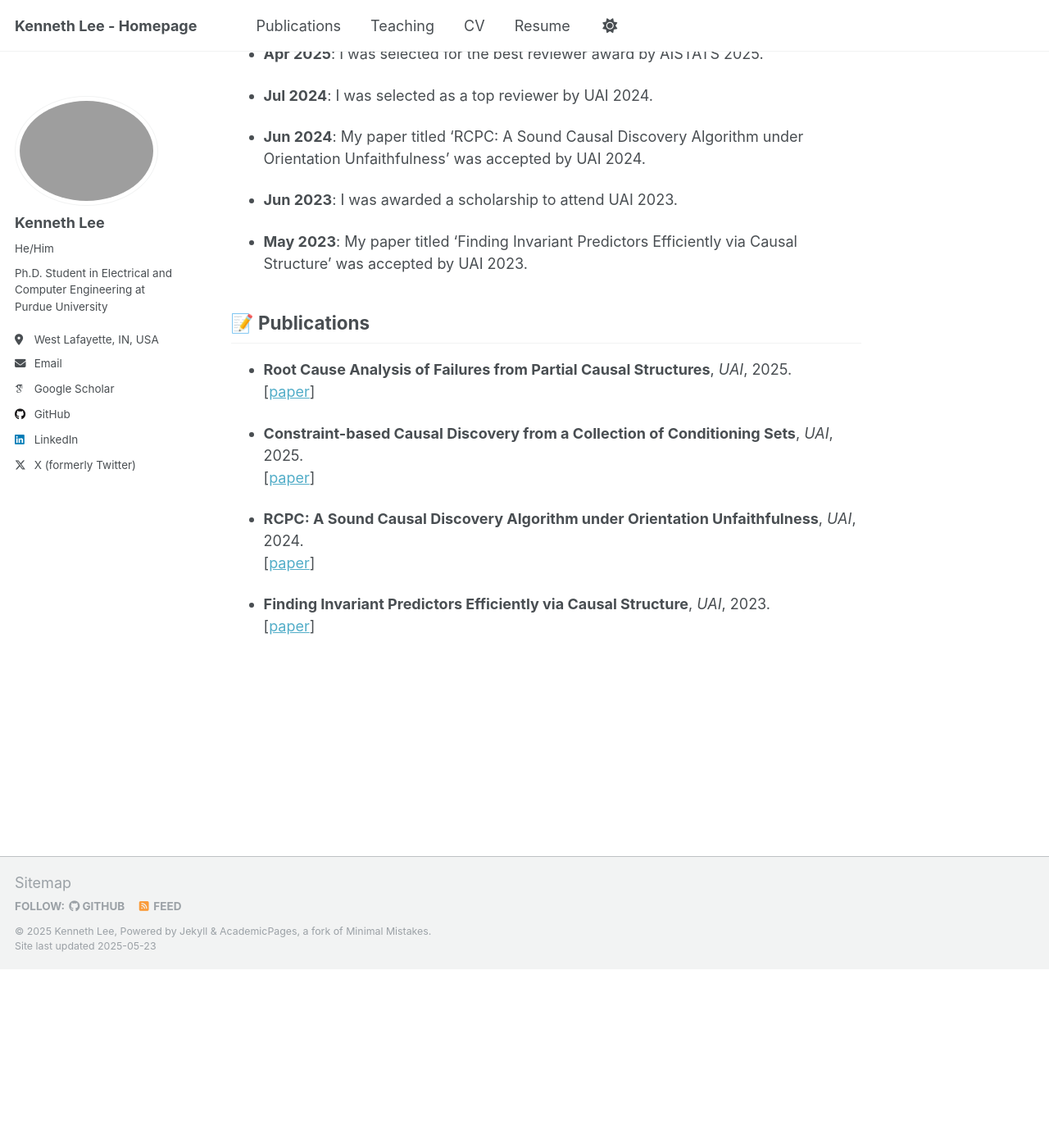
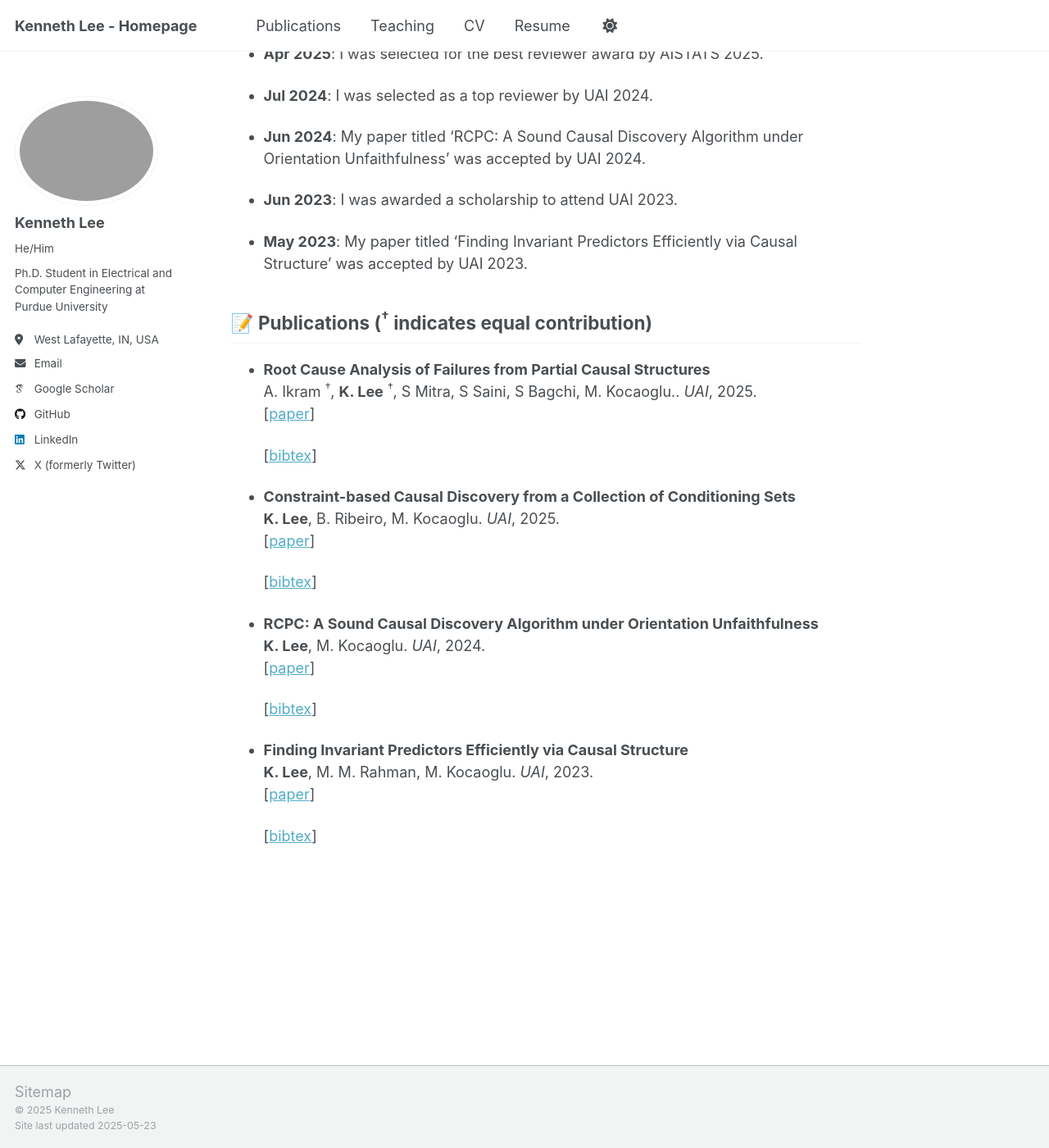
Before and after one commit to kenneth-lee-ch/kenneth-lee-ch.github.io, a Jekyll site: the page built from _pages/about.md, in a window 1280 px wide and 1400 px high, scrolled down 632 px. Shown: the whole window at 82% size. Built offline with Jekyll 4.4.1, drawn with Linux system fonts in a browser that asks for light colours; some web fonts are replaced; before the commit the page ends 1814 px from its top, so only the background shows below that.

Commit message:
update publication format

```diff
--- a/_includes/footer.html
+++ b/_includes/footer.html
@@ -1,5 +1,5 @@
 {% include base_path %}
-
+<!--
 {% if site.author.github or site.author.bitbucket or site.atom_feed.hide != true %}
 <div class="page__footer-follow">
   <ul class="social-icons">
@@ -17,9 +17,9 @@
     {% endif %}
   </ul>
 </div>
-{% endif %}
+{% endif %} -->
 
 <div class="page__footer-copyright">
-  &copy; {{ site.time | date: '%Y' }} {{ site.name | default: site.title }}, {{ site.data.ui-text[site.locale].powered_by | default: "Powered by" }} <a href="http://jekyllrb.com" rel="nofollow">Jekyll</a> &amp; <a href="https://github.com/academicpages/academicpages.github.io">AcademicPages</a>, a fork of <a href="https://mademistakes.com/work/minimal-mistakes-jekyll-theme/" rel="nofollow">Minimal Mistakes</a>.<br />
+  &copy; {{ site.time | date: '%Y' }} {{ site.name | default: site.title }} <br />
   Site last updated {{ "now" | date: '%Y-%m-%d' %}}
 </div>
--- a/_pages/about.md
+++ b/_pages/about.md
@@ -20,11 +20,13 @@ Kenneth is currently a Ph.D. student in Electrical and Computer Engineering at P
 {% endfor %}
 
 
-## 📝 Publications
+## 📝 Publications (<sup>†</sup> indicates equal contribution)
 
 {% assign pubs = site.publications | sort: "date" | reverse %}
-{% for pub in pubs limit:4 %}
-- **{{ pub.title }}**, *{{ pub.venue }}*, {{ pub.date | date: "%Y" }}.
+{% for pub in pubs %}
+- **{{ pub.title }}**
+  {{ pub.authors | replace: "K. Lee", "**K. Lee**" }}. *{{ pub.venue }}*, {{ pub.date | date: "%Y" }}.
   {% if pub.paperurl %}[[paper]({{ pub.paperurl }})]{% endif %}
   {% if pub.codeurl %} [[code]({{ pub.codeurl }})]{% endif %}
+  {% if pub.bibtexurl %} [[bibtex]({{ pub.bibtexurl }})]{% endif %}
 {% endfor %}
```
Also changed, not shown: _publications/2023-08-19-invariant-predictors.md (+1 -0 lines), _publications/2024-07-05-rcpc.md (+1 -0 lines), _publications/2025-05-15-cpc.md (+1 -0 lines), _publications/2025-05-15-rca-partial-structure.md (+1 -0 lines).
